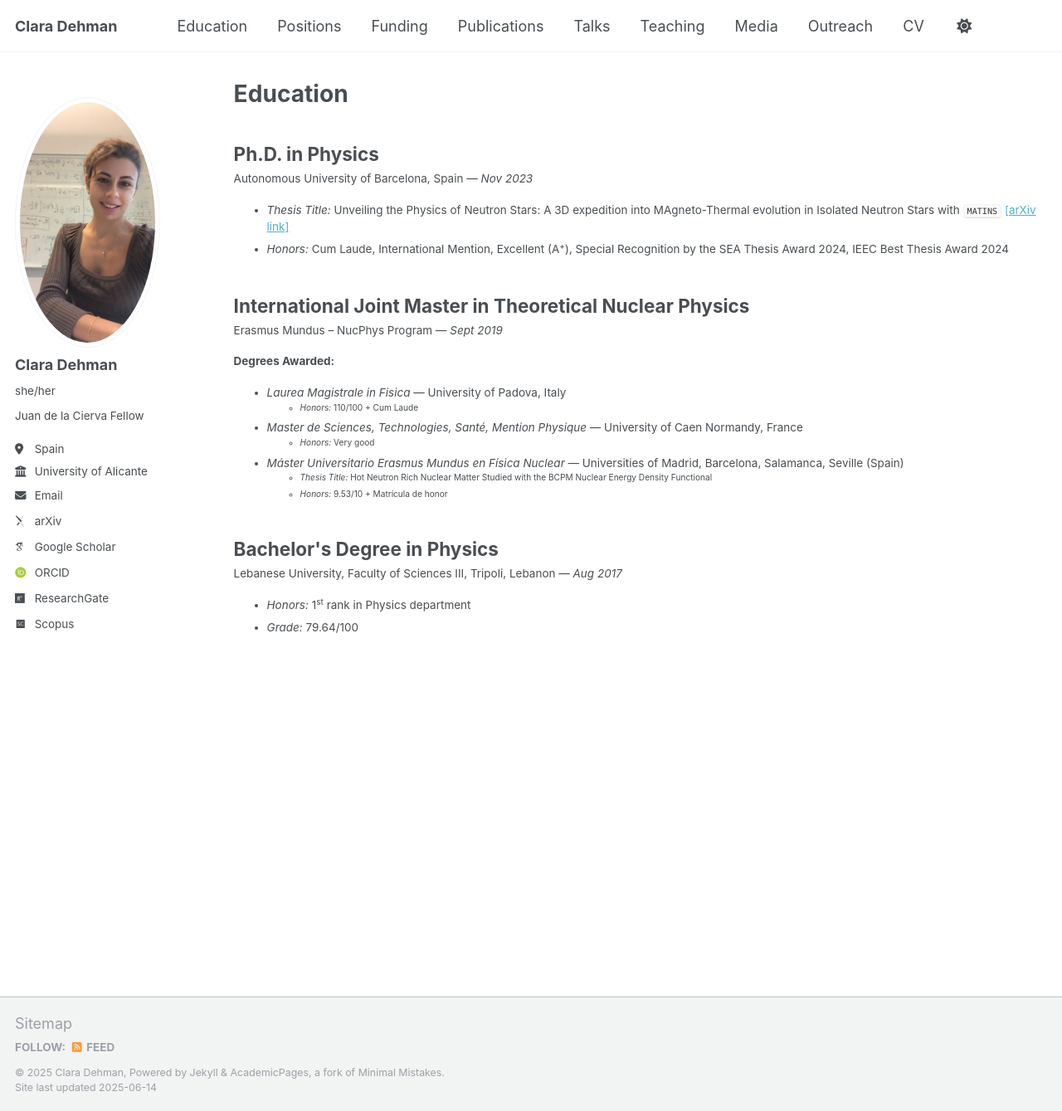
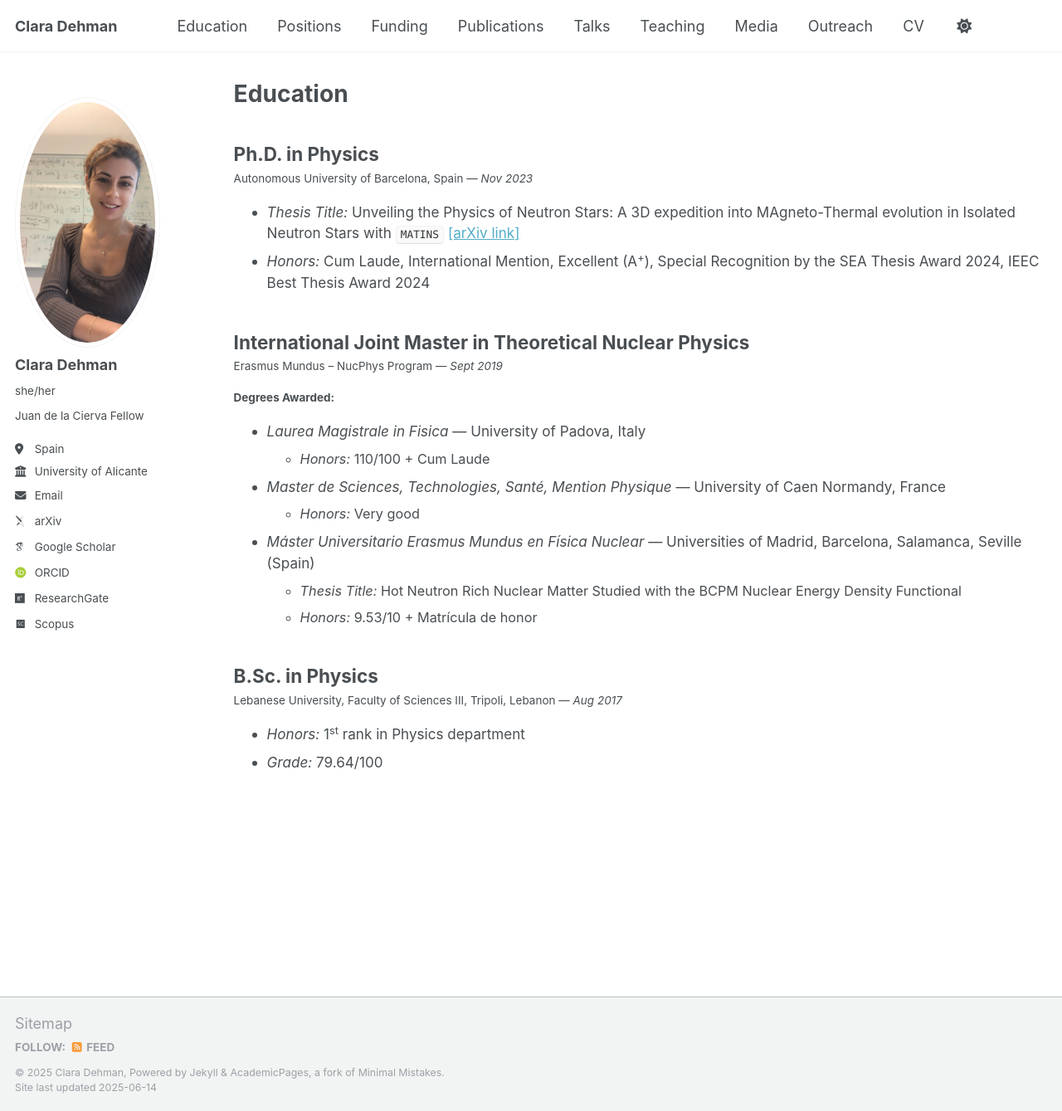
Before and after one commit to ClaraDehman/ClaraDehman.github.io, a Jekyll site: the page built from _pages/education.html, in a window 1280 px wide and 1339 px high. Shown: the whole window at 83% size. Built offline with Jekyll 4.4.1, drawn with Linux system fonts in a browser that asks for light colours; some web fonts are replaced.

Commit message:
Update education.html

```diff
--- a/_pages/education.html
+++ b/_pages/education.html
@@ -10,7 +10,7 @@ author_profile: true
 <div class="archive__item">
   <h2 class="archive__item-title">Ph.D. in Physics</h2>
   <p class="archive__item-excerpt">Autonomous University of Barcelona, Spain — <em>Nov 2023</em></p>
-  <ul class="archive__item-excerpt">
+  <ul style="font-size: 0.95em;">
     <li><em>Thesis Title:</em> Unveiling the Physics of Neutron Stars: A 3D expedition into MAgneto-Thermal evolution in Isolated Neutron Stars with <code>MATINS</code> <a href="https://arxiv.org/pdf/2405.00133" target="_blank">[arXiv link]</a></li>
     <li><em>Honors:</em> Cum Laude, International Mention, Excellent (A<sup>+</sup>), Special Recognition by the SEA Thesis Award 2024, IEEC Best Thesis Award 2024</li>
   </ul>
@@ -20,15 +20,15 @@ author_profile: true
   <h2 class="archive__item-title">International Joint Master in Theoretical Nuclear Physics</h2>
   <p class="archive__item-excerpt">Erasmus Mundus – NucPhys Program — <em>Sept 2019</em></p>
   <p class="archive__item-excerpt"><strong>Degrees Awarded:</strong></p>
-  <ul class="archive__item-excerpt">
+  <ul style="font-size: 0.95em;">
     <li><em>Laurea Magistrale in Fisica</em> — University of Padova, Italy
-      <ul class="archive__item-excerpt"><li><em>Honors:</em> 110/100 + Cum Laude</li></ul>
+      <ul style="font-size: 0.95em;"><li><em>Honors:</em> 110/100 + Cum Laude</li></ul>
     </li>
     <li><em>Master de Sciences, Technologies, Santé, Mention Physique</em> — University of Caen Normandy, France
-      <ul class="archive__item-excerpt"><li><em>Honors:</em> Very good</li></ul>
+      <ul style="font-size: 0.95em;"><li><em>Honors:</em> Very good</li></ul>
     </li>
     <li><em>Máster Universitario Erasmus Mundus en Física Nuclear</em> — Universities of Madrid, Barcelona, Salamanca, Seville (Spain)
-      <ul class="archive__item-excerpt">
+      <ul style="font-size: 0.95em;">
         <li><em>Thesis Title:</em> Hot Neutron Rich Nuclear Matter Studied with the BCPM Nuclear Energy Density Functional</li>
         <li><em>Honors:</em> 9.53/10 + Matrícula de honor</li>
       </ul>
@@ -37,9 +37,9 @@ author_profile: true
 </div>
 
 <div class="archive__item">
-  <h2 class="archive__item-title">Bachelor's Degree in Physics</h2>
+  <h2 class="archive__item-title">B.Sc. in Physics</h2>
   <p class="archive__item-excerpt">Lebanese University, Faculty of Sciences III, Tripoli, Lebanon — <em>Aug 2017</em></p>
-  <ul class="archive__item-excerpt">
+  <ul style="font-size: 0.95em;">
     <li><em>Honors:</em> 1<sup>st</sup> rank in Physics department</li>
     <li><em>Grade:</em> 79.64/100</li>
   </ul>
```
